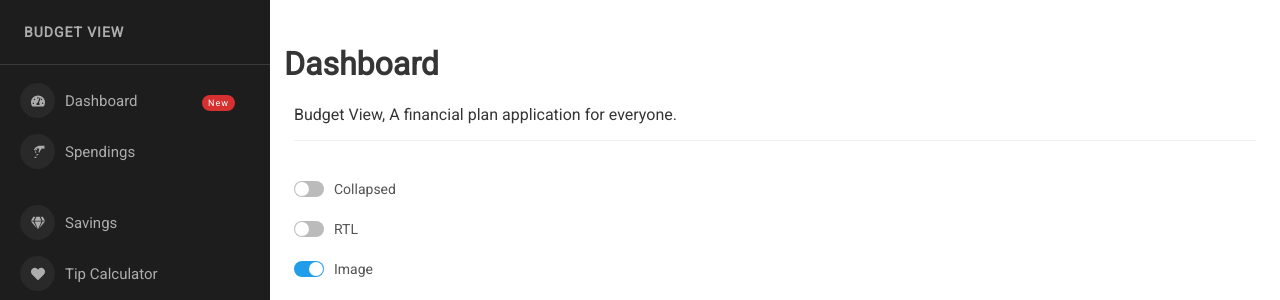
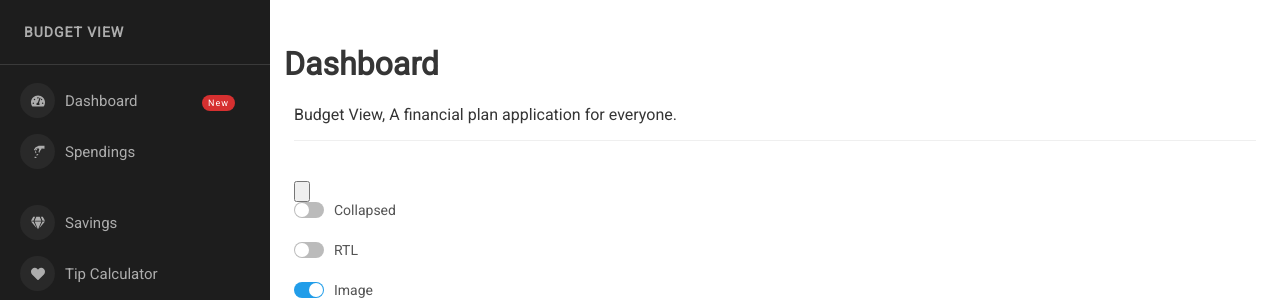
Before and after one commit to skip1113/Budget-view, a React (Create React App) app in the folder client/: page / in a window 1280 px wide. Shown: the top 300 px of the page. Built offline with nearby package versions, Linux system fonts and the light colour scheme.

Commit message:
Test button render to dashboard

```diff
--- a/client/src/components/buttons/Linkbtn.jsx
+++ b/client/src/components/buttons/Linkbtn.jsx
@@ -1,22 +1,22 @@
 import React from "react";
 
-// const Linkbtn = ({ href, icon, title, className, buttonStyle }) => {
+const Linkbtn = ({ href, icon, title, className, buttonStyle }) => {
+    return (
+        <button
+            style={buttonStyle}
+            onClick={() => window.open(href, '_blank')}
+            title={title}
+        >
+            <img src={icon} alt={title} className={className} />
+        </button>
+    );
+};
+
+export default Linkbtn;
+// export function Input(props) {
 //     return (
-//         <button
-//             style={buttonStyle}
-//             onClick={() => window.open(href, '_blank')}
-//             title={title}
-//         >
-//             <img src={icon} alt={title} className={className} />
-//         </button>
+//       <div className="form-group">
+//         <input className="form-control" {...props} />
+//       </div>
 //     );
-// };
-
-// export default Linkbtn;
-export function Input(props) {
-    return (
-      <div className="form-group">
-        <input className="form-control" {...props} />
-      </div>
-    );
-  }
+//   }
--- a/client/src/components/layouts/Dashboard.jsx
+++ b/client/src/components/layouts/Dashboard.jsx
@@ -2,6 +2,7 @@ import React from 'react';
 import Switch from 'react-switch';
 import { FaBars } from 'react-icons/fa';
 import "../../styles/App.scss";
+import LinkBtn from '../buttons/Linkbtn';
 // import reactLogo from './assets/logo.svg';
 
 const Dashboard = ({
@@ -27,6 +28,9 @@ const Dashboard = ({
           Budget View, A financial plan application for everyone.
         </p>
       </header>
+      <div className="rowOne">
+        <LinkBtn />
+      </div>
       <div className="block ">
         <Switch
           height={16}
```
